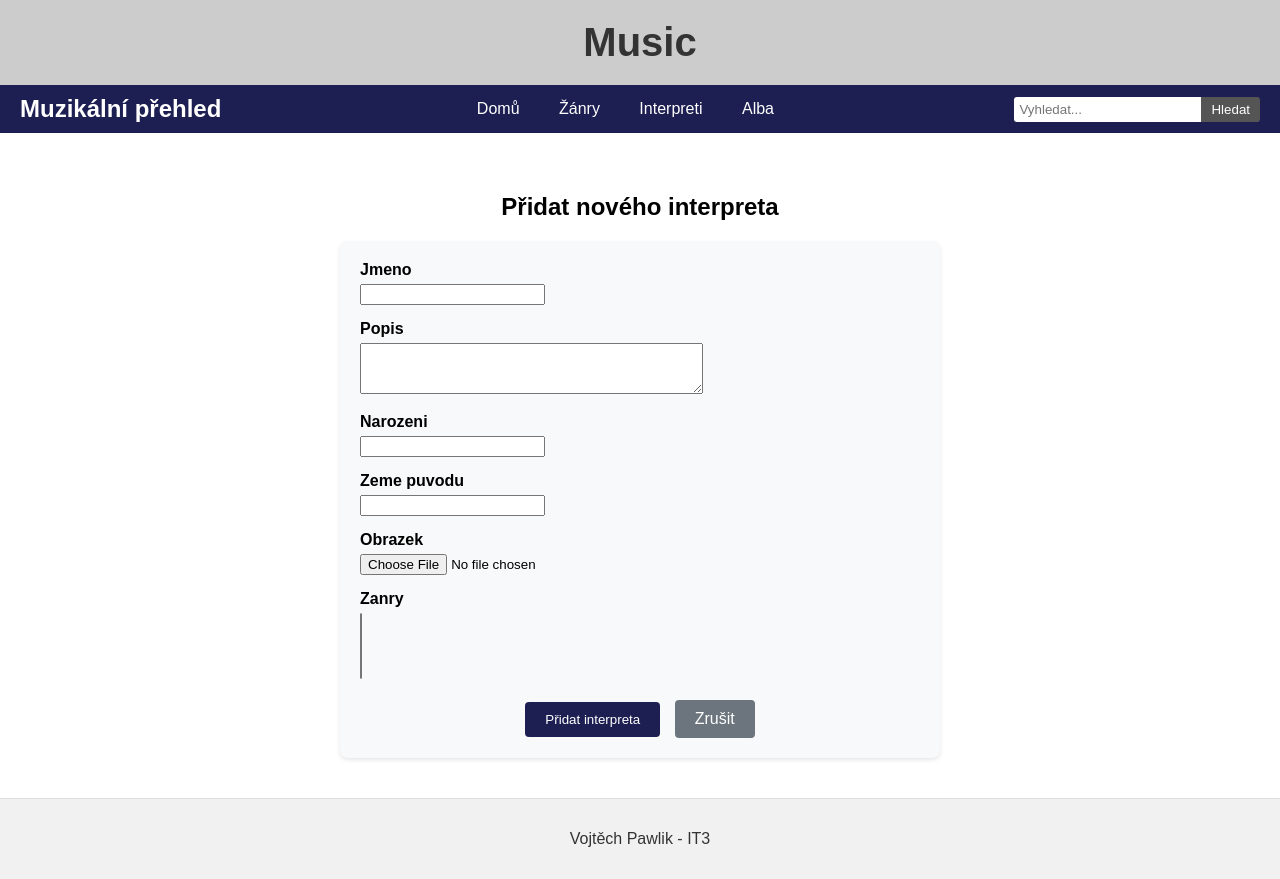
After one commit to VojtechPawlik/muzika, a Django app: page /pridat-interpreta/ in a window 1280 px wide. The commit adds this page. Run offline with Django 5.2, Linux system fonts and the light colour scheme; data that the repository does not hold is empty.

Commit message:
dokoncovani

```diff
--- /dev/null
+++ b/katalog/forms.py
@@ -0,0 +1,37 @@
+from django import forms
+from .models import Album, Interpret, Zanr
+
+class AlbumForm(forms.ModelForm):
+    class Meta:
+        model = Album
+        fields = ['nazev', 'interpret', 'zanr', 'rok_vydanni', 'obrazek']
+        widgets = {
+            'nazev': forms.TextInput(attrs={'class': 'form-control'}),
+            'interpret': forms.Select(attrs={'class': 'form-control'}),
+            'zanr': forms.Select(attrs={'class': 'form-control'}),
+            'rok_vydanni': forms.NumberInput(attrs={'class': 'form-control'}),
+            'obrazek': forms.FileInput(attrs={'class': 'form-control'}),
+        }
+
+class InterpretForm(forms.ModelForm):
+    class Meta:
+        model = Interpret
+        fields = ['jmeno', 'popis', 'narozeni', 'zeme_puvodu', 'obrazek', 'zanry']
+        widgets = {
+            'jmeno': forms.TextInput(attrs={'class': 'form-control'}),
+            'popis': forms.Textarea(attrs={'class': 'form-control', 'rows': 3}),
+            'narozeni': forms.NumberInput(attrs={'class': 'form-control'}),
+            'zeme_puvodu': forms.TextInput(attrs={'class': 'form-control'}),
+            'obrazek': forms.FileInput(attrs={'class': 'form-control'}),
+            'zanry': forms.SelectMultiple(attrs={'class': 'form-control'}),
+        }
+
+class ZanrForm(forms.ModelForm):
+    class Meta:
+        model = Zanr
+        fields = ['nazev', 'popis', 'popularita']
+        widgets = {
+            'nazev': forms.TextInput(attrs={'class': 'form-control'}),
+            'popis': forms.Textarea(attrs={'class': 'form-control', 'rows': 3}),
+            'popularita': forms.NumberInput(attrs={'class': 'form-control'}),
+        }
--- a/katalog/templates/muzika/base.html
+++ b/katalog/templates/muzika/base.html
@@ -127,9 +171,9 @@
         <h1>Muzikální přehled</h1>
         <nav>
             <a href="{% url 'index' %}">Domů</a>
-            <a href="{% url 'zanry' %}">Žánry</a>
-            <a href="{% url 'interpreti' %}">Interpreti</a>
-            <a href="{% url 'alba' %}">Alba</a>
+            <a href="{% url 'seznam_zanru' %}">Žánry</a>
+            <a href="{% url 'seznam_interpretu' %}">Interpreti</a>
+            <a href="{% url 'seznam_alba' %}">Alba</a>
         </nav>
         <div class="nav-right">
             <form method="get" action="#"> {# Consider pointing this to a search view #}
--- a/katalog/templates/muzika/detail_alba.html
+++ b/katalog/templates/muzika/detail_alba.html
@@ -17,6 +17,6 @@
     {% endif %}
   </div>
   <div style="text-align: center; margin-top: 20px;">
-    <a href="{% url 'index' %}" style="display: inline-block; padding: 10px 15px; background-color: #1d1f52; color: white; text-decoration: none; border-radius: 5px;">Zpět na seznam alb</a>
+    <a href="{{ request.META.HTTP_REFERER|default:'/' }}" style="display: inline-block; padding: 10px 15px; background-color: #0d1b2a; color: white; text-decoration: none; border-radius: 5px;">Zpět</a>
   </div>
 {% endblock %}
--- a/katalog/templates/muzika/detail_interpreta.html
+++ b/katalog/templates/muzika/detail_interpreta.html
@@ -22,6 +22,6 @@
     {% endif %}
   </div>
   <div style="text-align: center; margin-top: 20px;">
-    <a href="{% url 'interpreti' %}" style="display: inline-block; padding: 10px 15px; background-color: #1d1f52; color: white; text-decoration: none; border-radius: 5px;">Zpět na seznam interpretů</a>
+    <a href="{{ request.META.HTTP_REFERER|default:'/' }}" style="display: inline-block; padding: 10px 15px; background-color: #0d1b2a; color: white; text-decoration: none; border-radius: 5px;">Zpět</a>
   </div>
 {% endblock %}
--- a/katalog/templates/muzika/detail_zanru.html
+++ b/katalog/templates/muzika/detail_zanru.html
@@ -4,6 +4,6 @@
   <div style="border: 1px solid #ccc; padding: 30px; text-align: center; margin: 20px auto; max-width: 800px;">
     <h2 style="font-size: 2em;">{{ zanr.nazev }}</h2>
     <p style="font-size: 1.2em;">{{ zanr.popis }}</p>
-    <a href="{% url 'zanry' %}" style="display: inline-block; margin-top: 20px; padding: 10px 15px; background-color: #1d1f52; color: white; text-decoration: none; border-radius: 5px;">Zpět na seznam žánrů</a>
+    <a href="{{ request.META.HTTP_REFERER|default:'/' }}" style="display: inline-block; margin-top: 20px; padding: 10px 15px; background-color: #0d1b2a; color: white; text-decoration: none; border-radius: 5px;">Zpět</a>
   </div>
 {% endblock %}
--- a/katalog/templates/muzika/interpreti.html
+++ b/katalog/templates/muzika/interpreti.html
@@ -10,7 +10,7 @@
                 <div class="grid-container" style="gap: 20px;">
                     {% for interpret in zanr.interpret_set.all %}
                         <div class="card" style="width: calc(33.333% - 20px); padding: 8px; box-sizing: border-box; border: 1px solid #eee; box-shadow: 0 2px 4px rgba(0,0,0,0.05);">
-                            <h4 style="margin-bottom: 8px; background-color: #e9ecef; padding: 6px; border-radius: 4px; font-size: 1.1em; font-weight: 700; color: #141538;"><a href="{% url 'detail_interpreta' interpret.id %}" style="text-decoration: none; color: #141538;">{{ interpret.jmeno }}</a></h4>
+                            <h4 style="margin-bottom: 8px; background-color: #1d1f52; padding: 6px; border-radius: 4px; font-size: 1.1em; font-weight: 700; color: white;"><a href="{% url 'detail_interpreta' interpret.id %}" style="text-decoration: none; color: white;">{{ interpret.jmeno }}</a></h4>
                             {% if interpret.obrazek %}
                                 <img src="{{ interpret.obrazek.url }}" alt="{{ interpret.jmeno }}" style="width: 100%; height: auto; max-height: 250px; object-fit: contain; border-radius: 4px;">
                             {% else %}
@@ -18,7 +18,7 @@
                             {% endif %}
                             {% if user.is_staff %}
                                 <div style="margin-top: 8px; display: flex; gap: 8px; justify-content: center;">
-                                    <a href="{% url 'admin:katalog_interpret_change' interpret.id %}" class="admin-button" style="padding: 4px 8px; background-color: #141538; color: white; text-decoration: none; border-radius: 4px; font-size: 0.9em;">Upravit</a>
+                                    <a href="{% url 'admin:katalog_interpret_change' interpret.id %}" class="admin-button" style="padding: 4px 8px; background-color: #1d1f52; color: white; text-decoration: none; border-radius: 4px; font-size: 0.9em;">Upravit</a>
                                     <a href="{% url 'admin:katalog_interpret_delete' interpret.id %}" class="admin-button" style="padding: 4px 8px; background-color: #b02a37; color: white; text-decoration: none; border-radius: 4px; font-size: 0.9em;">Smazat</a>
                                 </div>
                             {% endif %}
@@ -34,7 +34,7 @@
 
 {% if user.is_staff %}
     <div style="position: fixed; bottom: 20px; right: 20px; z-index: 1000;">
-        <a href="{% url 'admin:katalog_interpret_add' %}" class="admin-button" style="padding: 8px 16px; background-color: #198754; color: white; text-decoration: none; border-radius: 4px; font-size: 1em; box-shadow: 0 2px 4px rgba(0,0,0,0.2);">Přidat interpreta</a>
+        <a href="{% url 'pridat_interpreta' %}" class="admin-button" style="padding: 8px 16px; background-color: #198754; color: white; text-decoration: none; border-radius: 4px; font-size: 1em; box-shadow: 0 2px 4px rgba(0,0,0,0.2);">Přidat interpreta</a>
     </div>
 {% endif %}
 {% endblock %}
--- /dev/null
+++ b/katalog/templates/muzika/pridat_interpreta.html
@@ -0,0 +1,24 @@
+{% extends "muzika/base.html" %}
+{% block content %}
+<div style="max-width: 600px; margin: 0 auto; padding: 20px;">
+    <h2 style="text-align: center; margin-bottom: 20px;">Přidat nového interpreta</h2>
+    <form method="post" enctype="multipart/form-data" style="background-color: #f8f9fa; padding: 20px; border-radius: 8px; box-shadow: 0 2px 4px rgba(0,0,0,0.1);">
+        {% csrf_token %}
+        {% for field in form %}
+            <div style="margin-bottom: 15px;">
+                <label style="display: block; margin-bottom: 5px; font-weight: bold;">{{ field.label }}</label>
+                {{ field }}
+                {% if field.errors %}
+                    <div style="color: #dc3545; font-size: 0.9em; margin-top: 5px;">
+                        {{ field.errors }}
+                    </div>
+                {% endif %}
+            </div>
+        {% endfor %}
+        <div style="text-align: center; margin-top: 20px;">
+            <button type="submit" style="padding: 10px 20px; background-color: #1d1f52; color: white; border: none; border-radius: 4px; cursor: pointer;">Přidat interpreta</button>
+            <a href="{% url 'seznam_interpretu' %}" style="display: inline-block; margin-left: 10px; padding: 10px 20px; background-color: #6c757d; color: white; text-decoration: none; border-radius: 4px;">Zrušit</a>
+        </div>
+    </form>
+</div>
+{% endblock %}
--- a/katalog/urls.py
+++ b/katalog/urls.py
@@ -3,10 +3,13 @@ from . import views
 
 urlpatterns = [
     path('', views.index, name='index'),
-    path('zanry/', views.zanry, name='zanry'),
-    path('interpreti/', views.interpreti, name='interpreti'),
+    path('alba/', views.seznam_alba, name='seznam_alba'),
+    path('interpreti/', views.seznam_interpretu, name='seznam_interpretu'),
+    path('zanry/', views.seznam_zanru, name='seznam_zanru'),
+    path('album/<int:album_id>/', views.detail_alba, name='detail_alba'),
+    path('interpret/<int:interpret_id>/', views.detail_interpreta, name='detail_interpreta'),
     path('zanr/<int:zanr_id>/', views.detail_zanru, name='detail_zanru'),
-    path('interpret/<int:interpret_id>/', views.detail_interpreta, name='detail_interpreta'),
-    path('album/<int:album_id>/', views.detail_alba, name='detail_alba'),
-    path('alba/', views.alba, name='alba'),
+    path('pridat-album/', views.pridat_album, name='pridat_album'),
+    path('pridat-interpreta/', views.pridat_interpreta, name='pridat_interpreta'),
+    path('pridat-zanr/', views.pridat_zanr, name='pridat_zanr'),
 ]
--- a/katalog/views.py
+++ b/katalog/views.py
@@ -1,8 +1,9 @@
-from django.shortcuts import render
+from django.shortcuts import render, redirect, get_object_or_404
 from .models import Album, Zanr, Interpret
+from .forms import AlbumForm, InterpretForm, ZanrForm
 
 def index(request):
-    alba = Album.objects.all()
+    alba = Album.objects.all().order_by('-id')[:6]
     return render(request, 'muzika/index.html', {'alba': alba})
 
 def zanry(request):
@@ -18,17 +19,59 @@ def interpreti(request):
     return render(request, 'muzika/interpreti.html', {'zanry_s_interprety': zanry_s_interprety})
 
 def detail_zanru(request, zanr_id):
-    zanr = Zanr.objects.get(pk=zanr_id)
+    zanr = get_object_or_404(Zanr, pk=zanr_id)
     return render(request, 'muzika/detail_zanru.html', {'zanr': zanr})
 
 def detail_interpreta(request, interpret_id):
-    interpret = Interpret.objects.get(pk=interpret_id)
+    interpret = get_object_or_404(Interpret, pk=interpret_id)
     return render(request, 'muzika/detail_interpreta.html', {'interpret': interpret})
 
 def detail_alba(request, album_id):
-    album = Album.objects.get(pk=album_id)
+    album = get_object_or_404(Album, pk=album_id)
     return render(request, 'muzika/detail_alba.html', {'album': album})
 
 def alba(request):
     zanry_s_alby = Zanr.objects.prefetch_related('album_set').all()
     return render(request, 'muzika/alba.html', {'zanry_s_alby': zanry_s_alby})
+
+def seznam_alba(request):
+    alba = Album.objects.select_related('interpret', 'zanr').all()
+    return render(request, 'muzika/alba.html', {'alba': alba})
+
+def seznam_interpretu(request):
+    zanry_s_interprety = Zanr.objects.prefetch_related('interpret_set').all()
+    return render(request, 'muzika/interpreti.html', {'zanry_s_interprety': zanry_s_interprety})
+
+def seznam_zanru(request):
+    zanry = Zanr.objects.all()
+    return render(request, 'muzika/zanry.html', {'zanry': zanry})
+
+def pridat_album(request):
+    if request.method == 'POST':
+        form = AlbumForm(request.POST, request.FILES)
+        if form.is_valid():
+            form.save()
+            return redirect('seznam_alba')
+    else:
+        form = AlbumForm()
+    return render(request, 'muzika/pridat_album.html', {'form': form})
+
+def pridat_interpreta(request):
+    if request.method == 'POST':
+        form = InterpretForm(request.POST, request.FILES)
+        if form.is_valid():
+            form.save()
+            return redirect('seznam_interpretu')
+    else:
+        form = InterpretForm()
+    return render(request, 'muzika/pridat_interpreta.html', {'form': form})
+
+def pridat_zanr(request):
+    if request.method == 'POST':
+        form = ZanrForm(request.POST)
+        if form.is_valid():
+            form.save()
+            return redirect('seznam_zanru')
+    else:
+        form = ZanrForm()
+    return render(request, 'muzika/pridat_zanr.html', {'form': form})
```
Also changed, not shown: other parts of katalog/templates/muzika/base.html (+49 -5 lines), katalog/models.py (+15 -0 lines), katalog/templates/muzika/alba.html (+12 -18 lines), katalog/templates/muzika/index.html (+5 -5 lines), katalog/templates/muzika/pridat_album.html (added, +24 -0 lines), katalog/templates/muzika/pridat_zanr.html (added, +24 -0 lines), katalog/templates/muzika/zanry.html (+5 -5 lines), katalog/migrations/0006_alter_album_options_alter_interpret_options_and_more.py (added).
